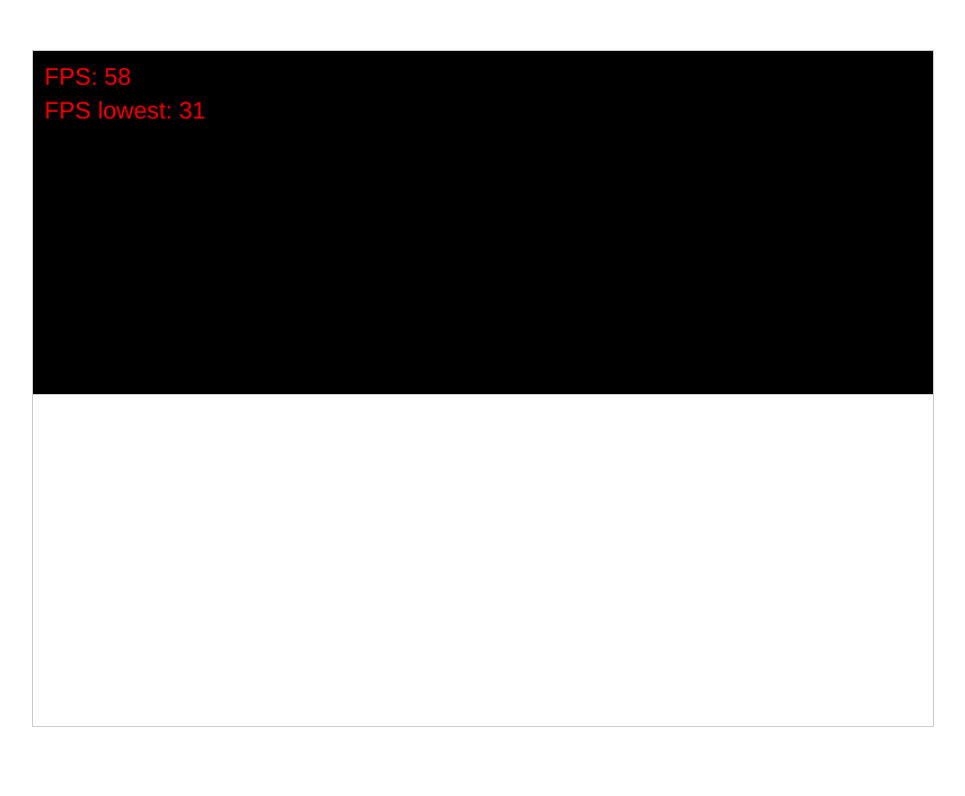
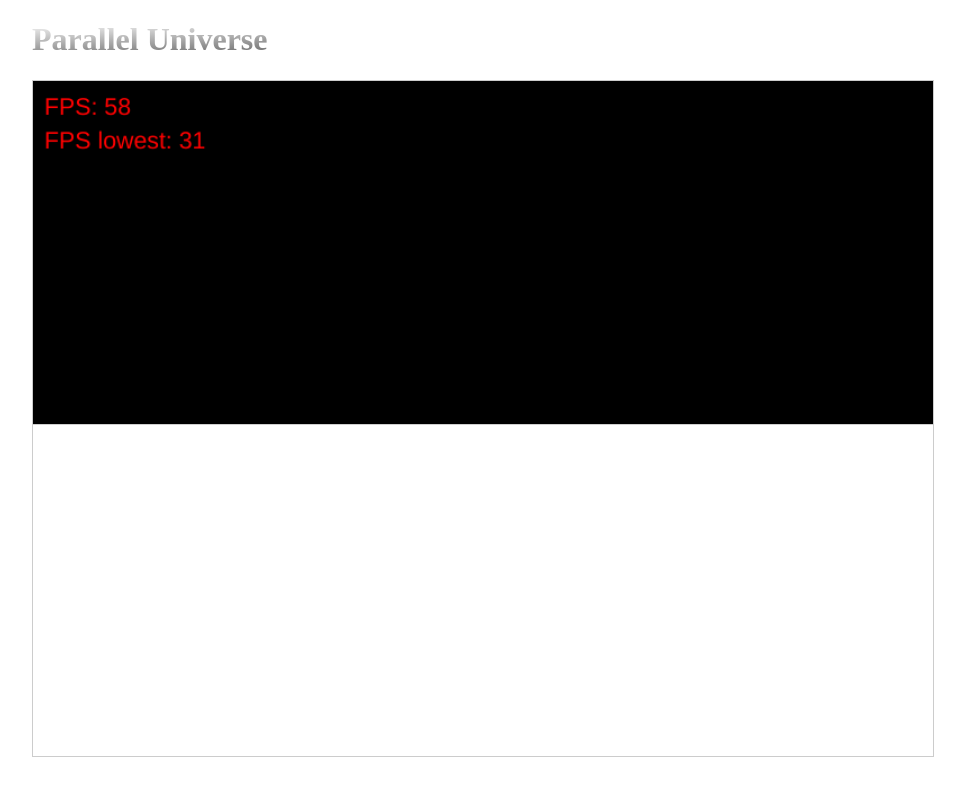
Before and after one commit to GG-games/ParallelWorlds, a plain HTML site: page index.html in a window 1280 px wide. Shown: the whole page, without its empty margins (158-1123 px from the left). Drawn offline with Linux system fonts and the light colour scheme.

Commit message:
Moved CSS out of HTML

```diff
--- a/index.html
+++ b/index.html
@@ -2,32 +2,12 @@
 <html>
   <head>
     <title>Parallel Universe</title>
-    <style>
-      html, body {
-        margin: 0;
-        padding: 0;
-        -webkit-font-smoothing: antialiased;
-        -webkit-text-shadow: rgba(0,0,0,.01) 0 0 1px;
-      }
-      canvas {
-        width: 900px;
-        margin: auto;
-        background: black;
-        border: 1px solid #ccc;
-        image-rendering: crisp-edges;
-        image-rendering: -moz-crisp-edges;
-        image-rendering: -webkit-optimize-contrast;
-        -ms-interpolation-mode: nearest-neighbor;
-      }
-      .canvasHolder {
-        width: 900px;
-        margin: 50px auto;
-      }
-    </style>
+    <link href="resources/global.css" rel="stylesheet" type="text/css" />
   </head>
 
   <body>
     <div class="canvasHolder">
+      <h1>Parallel Universe</h1>
       <canvas id="canvas" height="600" width="800" moz-opaque></canvas>
     </div>
 
--- /dev/null
+++ b/resources/global.css
@@ -0,0 +1,46 @@
+html, body {
+  margin: 0;
+  padding: 0;
+  -webkit-font-smoothing: antialiased;
+  text-shadow: rgba(0,0,0,.01) 0 0 1px;
+}
+
+canvas {
+  width: 900px;
+  margin: auto;
+  background: black;
+  border: 1px solid #ccc;
+  image-rendering: crisp-edges;
+  image-rendering: -moz-crisp-edges;
+  image-rendering: -webkit-optimize-contrast;
+  -ms-interpolation-mode: nearest-neighbor;
+}
+.canvasHolder {
+  width: 900px;
+  margin: auto;
+}
+
+h1 {
+  position:relative;
+  background: #fff;
+}
+h1::before,
+h1::after {
+  position: absolute;
+  top: 0;
+  right: 0;
+  bottom: 0;
+  left: 0;
+  pointer-events: none;
+}
+h1::before {
+  background: linear-gradient( to left top, #000, #fff);
+  content: '';
+  display: block;
+  mix-blend-mode: screen;
+}
+h1::after {
+  content: "Parallel Universe";
+  color: white;
+  mix-blend-mode: multiply;
+}
```
